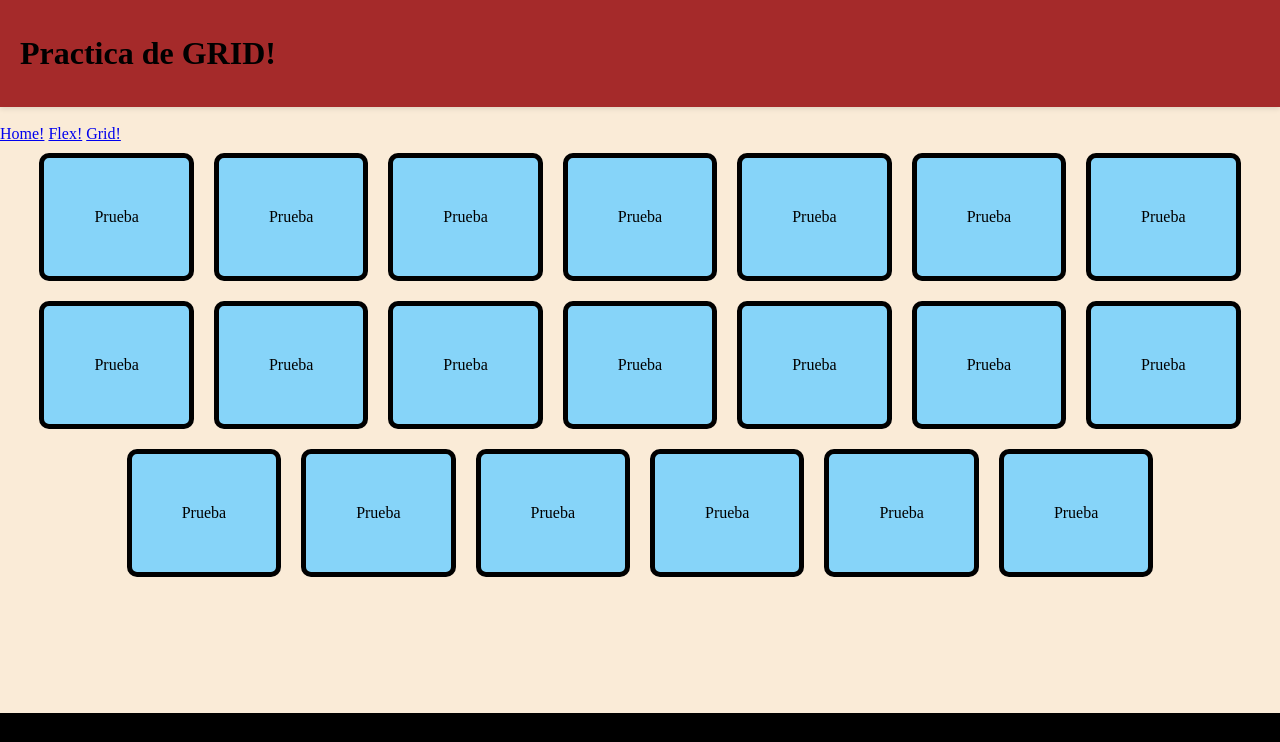
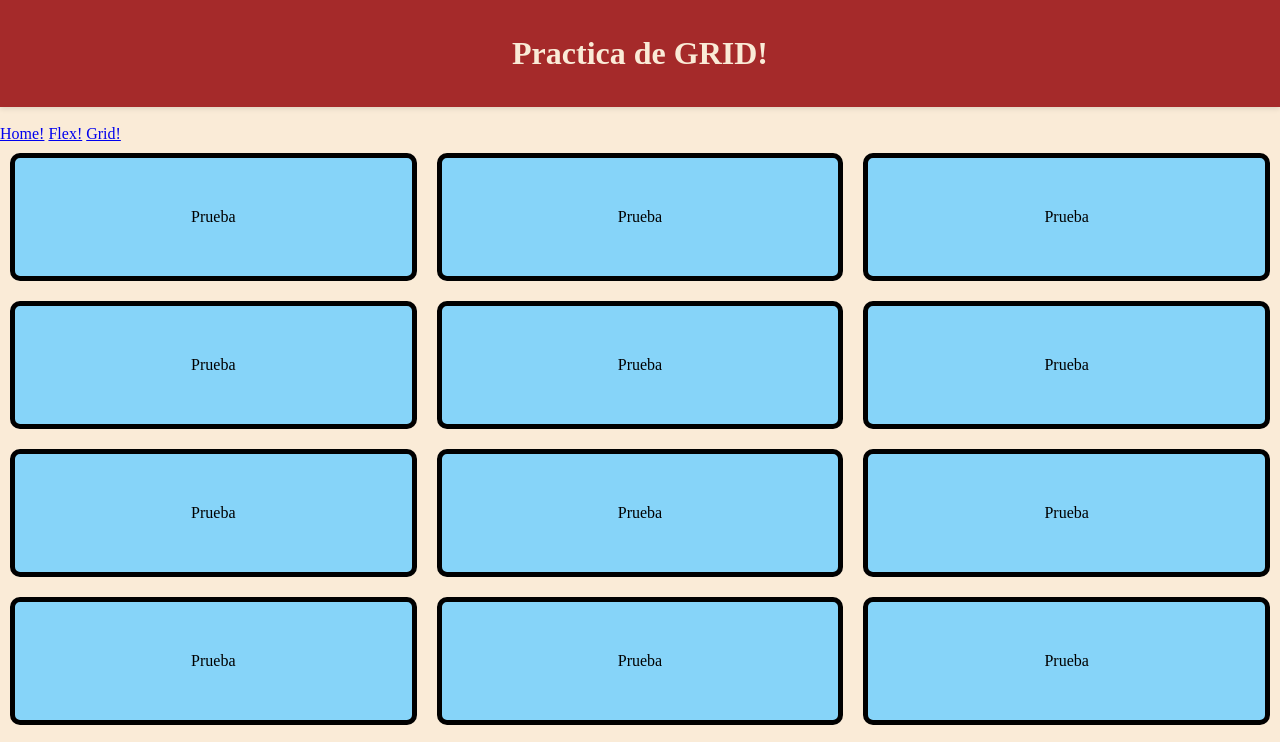
Before and after one commit to DanielSabater/RepasoCSS, a plain HTML site: page GridPractice.html in a window 1280 px wide. Shown: the top 742 px of the page. Drawn offline with Linux system fonts and the light colour scheme.

Commit message:
31/07 casa

```diff
--- a/GridPractice.html
+++ b/GridPractice.html
@@ -27,7 +27,7 @@
 
     </div>
 
-    <div class="pruebaFlex">
+    <div class="pruebaGrid">
 
         <div class="cajita">Prueba</div>
         <div class="cajita">Prueba</div>
--- a/Styles/Style3.css
+++ b/Styles/Style3.css
@@ -1,28 +1,32 @@
 body {
     background-color: antiquewhite;
-    margin: 0;          /* Elimina márgenes del body */
-    padding: 0;         /* Elimina relleno del body */
+    margin: 0;
+    /* Elimina márgenes del body */
+    padding: 0;
+    /* Elimina relleno del body */
     min-height: 100vh;
 }
 
 header {
+    text-align: center;
     width: 100%;
     padding: 15px 0;
     background-color: brown;
-    box-shadow: 0 2px 5px rgba(0, 0, 0, 0.1); /* Sombra opcional */
+    box-shadow: 0 2px 5px rgba(0, 0, 0, 0.1);
+    /* Sombra opcional */
 }
 
 h1 {
     margin: 20px;
-    color: black;
+    color:antiquewhite;
 
 }
 
-.pruebaFlex {
-    display: flex;
-    flex-direction: row;
-    flex-wrap: wrap;
-    justify-content: center;
+.pruebaGrid {
+    display: grid;
+    /* justify-content: center; */
+    grid-template-columns: auto auto auto;
+    grid-template-rows: auto auto auto;
 
 }
 
```
